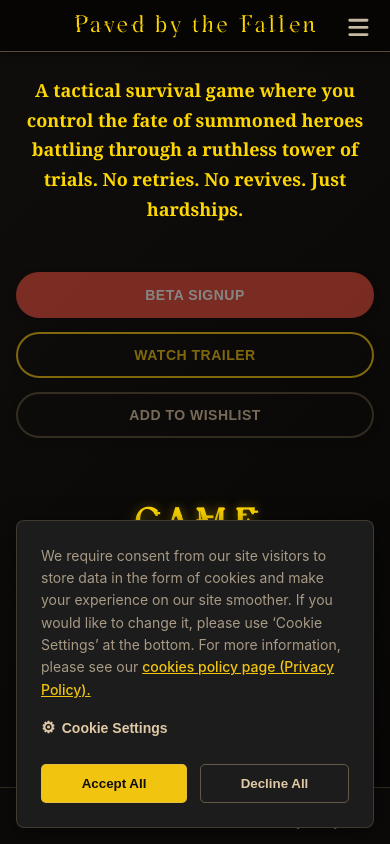
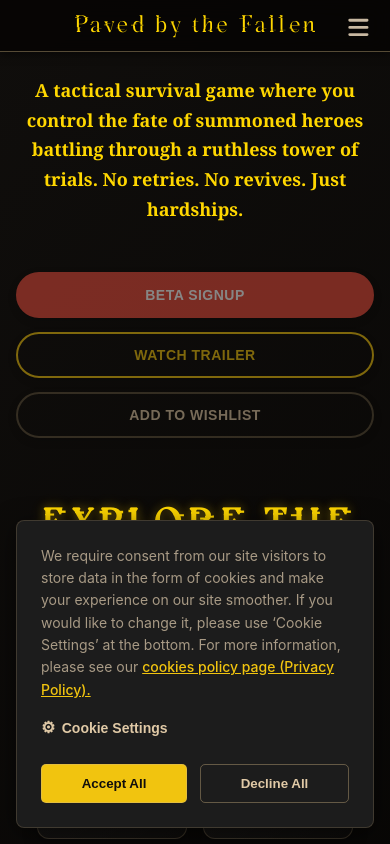
Before and after one commit to Mythweaver-Studios/PbtF-Website, a React (Create React App) app: page /home in a window 390 px wide. Shown: the top 844 px of the page. Built offline with nearby package versions, Linux system fonts and the light colour scheme.

Commit message:
Dropdown Menu Smoothness

```diff
--- a/src/components/ui/Dropdown/Dropdown.jsx
+++ b/src/components/ui/Dropdown/Dropdown.jsx
@@ -34,6 +34,11 @@
     // Use the custom hook to close the dropdown when clicking outside
     useOnClickOutside(dropdownRef, () => setIsOpen(false));
 
+    // MODIFIED: This handler will close the dropdown when any item inside is clicked.
+    const handleMenuClick = () => {
+        setIsOpen(false);
+    };
+
     return (
         <div ref={dropdownRef} className="dropdown-container">
             <div className="dropdown-trigger" onClick={toggleDropdown} role="button" tabIndex={0} onKeyDown={toggleDropdown}>
@@ -43,6 +48,7 @@
                 {isOpen && (
                     <motion.div
                         className="dropdown-menu"
+                        onClick={handleMenuClick} // MODIFIED: Added onClick handler here
                         variants={menuVariants}
                         initial="hidden"
                         animate="visible"
--- a/src/pages/Home/components/ShowcaseTeaser.css
+++ b/src/pages/Home/components/ShowcaseTeaser.css
@@ -6,7 +6,6 @@
     flex-direction: column;
     align-items: center;
     position: relative;
-    /* z-index unnecessary */
 }
 
 .teaser-panels-container {
@@ -15,13 +14,13 @@
     align-items: stretch;
     gap: 2rem;
     width: 100%;
-    max-width: 1200px;
+    max-width: 1400px; /* MODIFIED: Increased max-width for more items */
     flex-wrap: wrap;
 }
 
 .teaser-panel {
-    flex: 1 1 300px;
-    min-width: 280px;
+    flex: 1 1 250px; /* MODIFIED: Adjusted flex-basis for up to 5 items */
+    min-width: 220px; /* MODIFIED: Adjusted min-width */
     max-width: 380px;
     padding: 2.5rem 2rem;
     background: linear-gradient(145deg, rgba(255, 255, 255, 0.05), rgba(255, 255, 255, 0.02));
@@ -91,14 +90,15 @@
     }
 
     .teaser-panels-container {
-        flex-direction: row;
-        flex-wrap: nowrap;
-        gap: 0.75rem;
+        /* MODIFIED: Allow wrapping for smaller screens */
+        flex-wrap: wrap;
+        gap: 1rem;
     }
 
     .teaser-panel {
-        flex: 1;
-        min-width: 0;
+        /* MODIFIED: Set a new basis for a 2-column layout */
+        flex-basis: calc(50% - 0.5rem);
+        min-width: 150px;
         padding: 1.5rem 0.5rem;
     }
 
--- a/src/pages/Home/components/ShowcaseTeaser.jsx
+++ b/src/pages/Home/components/ShowcaseTeaser.jsx
@@ -3,8 +3,8 @@
 import PropTypes from "prop-types";
 import { Link } from "react-router-dom";
 import { motion } from "framer-motion";
-import { GiScrollQuill } from "react-icons/gi";
-import { FaUsers, FaCogs } from "react-icons/fa";
+import { GiScrollQuill, GiCompass } from "react-icons/gi"; // MODIFIED: GiCompass for Map
+import { FaUsers, FaSitemap } from "react-icons/fa"; // MODIFIED: FaSitemap for Skill Tree
 import "./ShowcaseTeaser.css";
 
 const showcaseTeaserData = [
@@ -25,11 +25,27 @@
         accentColor: "var(--theme-highlight-red)",
     },
     {
+        id: "skill-tree",
+        title: "Skill Tree",
+        description: "Forge your path with a vast, branching skill system.",
+        link: "/skill-tree",
+        icon: <FaSitemap />,
+        accentColor: "#4db6ac", // Teal
+    },
+    {
+        id: "interactive-map",
+        title: "Interactive Map",
+        description: "Discover the world, its regions, and hidden lore.",
+        link: "/interactive-map",
+        icon: <GiCompass />,
+        accentColor: "#42a5f5", // Blue
+    },
+    {
         id: "features",
         title: "Features",
         description: "Explore the unique mechanics that define your journey.",
         link: "/showcase#features",
-        icon: <FaCogs />,
+        icon: <FaSitemap />, // Using a generic icon, can be updated
         accentColor: "var(--theme-text-titles)",
     },
 ];
@@ -38,7 +54,7 @@
     hidden: {},
     visible: {
         transition: {
-            staggerChildren: 0.2,
+            staggerChildren: 0.15, // Adjusted stagger for more items
         },
     },
 };
@@ -62,13 +78,13 @@
             className="showcase-teaser-section"
             ref={sectionRef}
         >
-            <h2 className="section-title">Game Showcase</h2>
+            <h2 className="section-title">Explore the Game</h2>
             <motion.div
                 className="teaser-panels-container"
                 variants={containerVariants}
                 initial="hidden"
                 whileInView="visible"
-                viewport={{ once: true, amount: 0.3 }}
+                viewport={{ once: true, amount: 0.2 }} // Adjusted amount for a larger container
             >
                 {showcaseTeaserData.map((item) => (
                     <motion.div key={item.id} variants={itemVariants}>
--- a/src/pages/InteractiveMap/data/mapData.js
+++ b/src/pages/InteractiveMap/data/mapData.js
@@ -16,7 +16,7 @@
     {
         id: 'lerdant_coast',
         name: 'Lerdant Coast',
-        coords: { top: '53%', left: '34%' },
+        coords: { top: '53%', left: '32.5%' },
         lore: `The Lerdant Coast is a vast vault of secrets, its mysteries buried deep beneath the waves. Legends speak of a goddess resting in its darkest depths. The region’s inhabitants are as unusual as the coast itself, amphibious beings capable of surviving both on land and in the sea. It's a place of constant change as new settlers from Ark’Thal arrive in search of fortune, drawn by whispers of hidden treasures scattered along the ocean floor. Yet, not all that glitters is a blessing, for among those treasures lies a sickening rot buried and waiting to be unearthed.`
     },
     {
```
